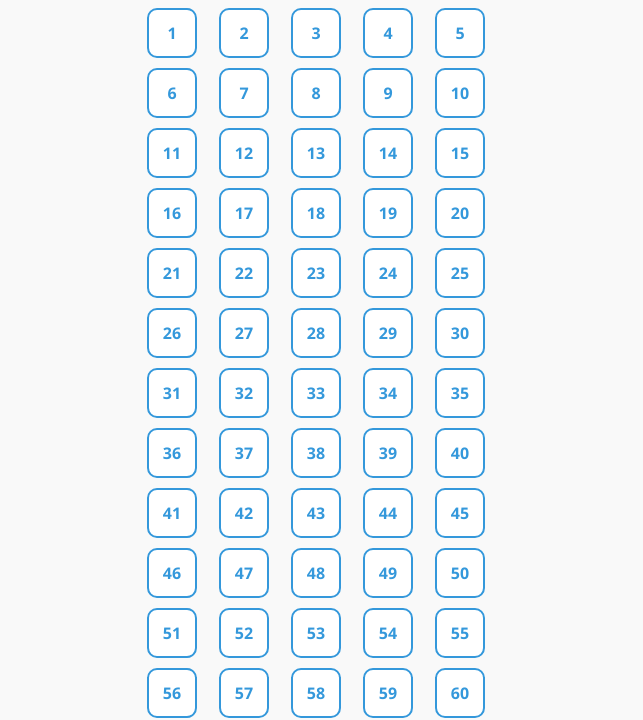
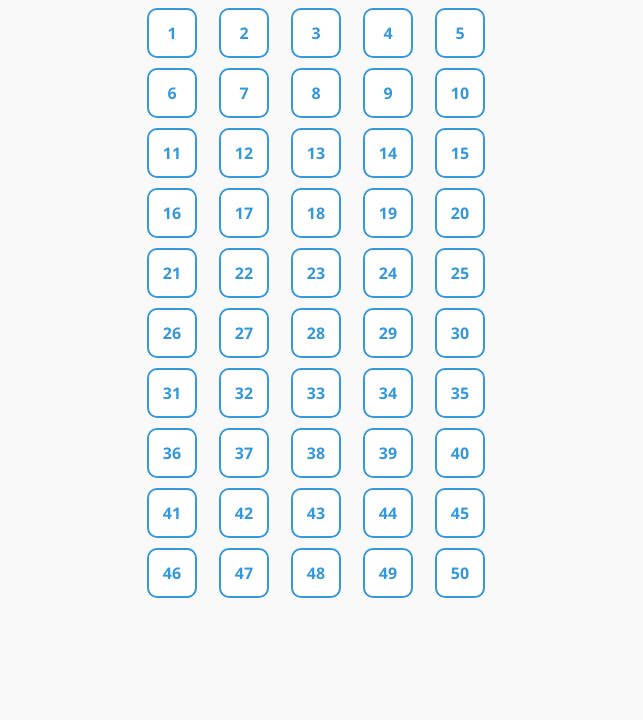
Before and after one commit to KubiKDB/englishtests.online, a plain HTML site: page a2-level-tests.html in a window 1280 px wide. Shown: the part 86-806 px from the top of the page, without its empty margins (318-961 px from the left). Drawn offline with Linux system fonts and the light colour scheme.

Commit message:
Update a2-level-tests.html

```diff
--- a/a2-level-tests.html
+++ b/a2-level-tests.html
@@ -3,7 +3,7 @@
 <head>
     <meta charset="UTF-8">
     <meta name="viewport" content="width=device-width, initial-scale=1.0">
-    <title>A2 level tests</title>
+    <title>Free A2 English tests</title>
     <style>
         /* Color Palette - Modern UI/UX - Matching the index.html */
         :root {
@@ -312,7 +312,7 @@
 
         // JavaScript to dynamically generate 100 squares
         const gridContainer = document.querySelector('.test-squares-grid');
-        for (let i = 1; i <= 100; i++) {
+        for (let i = 1; i <= 50; i++) {
             const square = document.createElement('div');
             square.classList.add('test-square');
             square.textContent = i;
```
